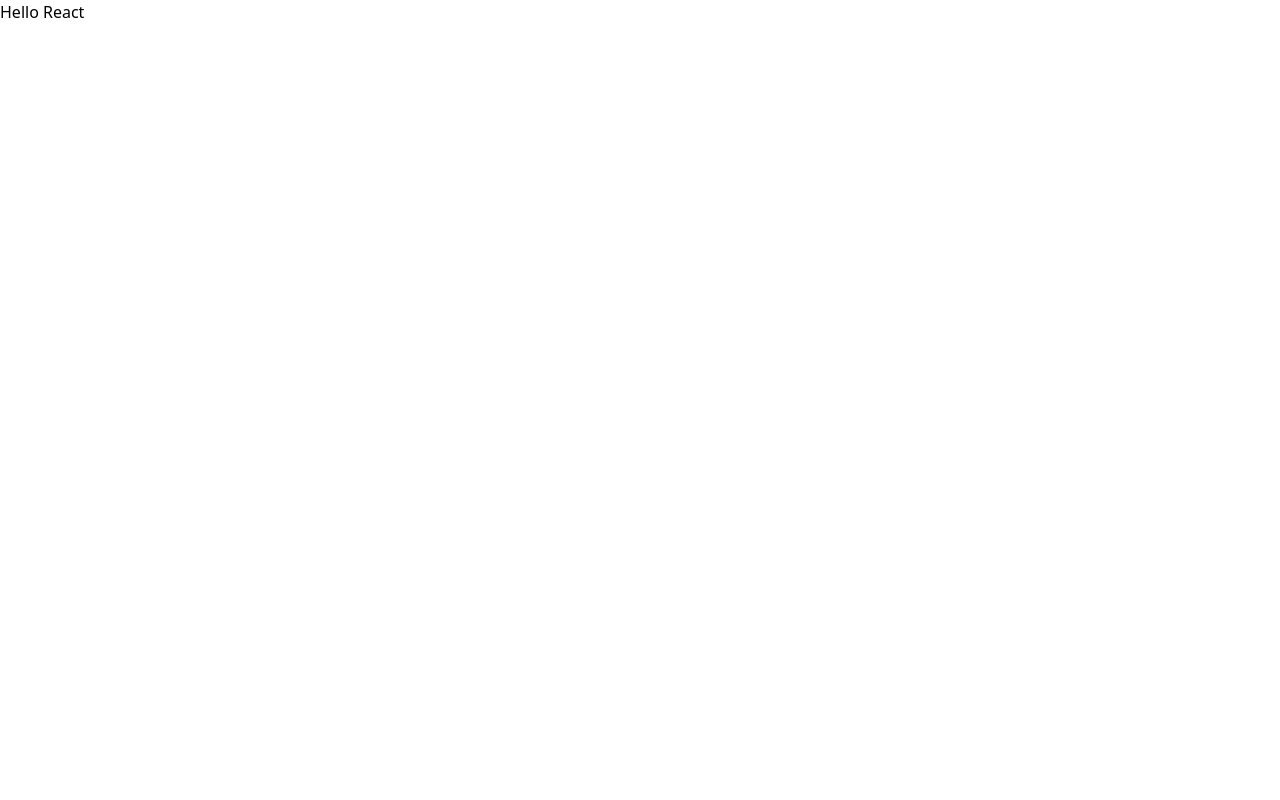
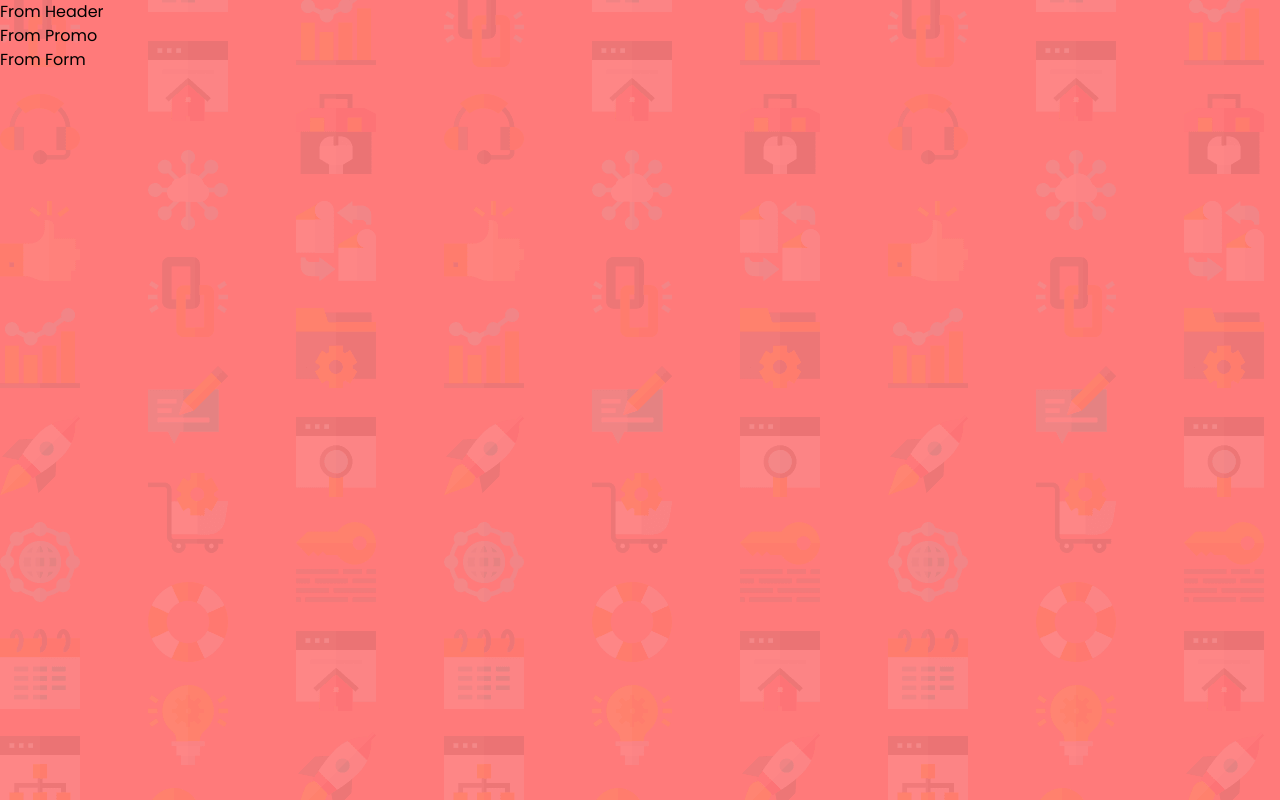
Before and after one commit to tOnski86/intro-component, a React (Vite) app: page / in a window 1280 px wide. Built offline with nearby package versions, Linux system fonts and the light colour scheme.

Commit message:
Create Header, Form, Promo components

```diff
--- a/index.html
+++ b/index.html
@@ -12,7 +12,7 @@
     />
     <title>Intro Component with Sign-up Form</title>
   </head>
-  <body>
+  <body class="font-poppins bg-mobile sm:bg-desktop bg-red">
     <div id="root"></div>
     <script type="module" src="/src/main.jsx"></script>
   </body>
--- a/src/App.jsx
+++ b/src/App.jsx
@@ -1,5 +1,15 @@
+import Header from './components/Header';
+import Promo from './components/Promo';
+import Form from './components/Form';
+
 function App() {
-  return <h1 className='text-cyan-600'>Hello React</h1>;
+  return (
+    <div>
+      <Header />
+      <Promo />
+      <Form />
+    </div>
+  );
 }
 
 export default App;
--- /dev/null
+++ b/src/components/Form.jsx
@@ -0,0 +1,5 @@
+function Form() {
+  return <h1>From Form</h1>;
+}
+
+export default Form;
--- /dev/null
+++ b/src/components/Header.jsx
@@ -0,0 +1,5 @@
+function Header() {
+  return <h1>From Header</h1>;
+}
+
+export default Header;
--- /dev/null
+++ b/src/components/Promo.jsx
@@ -0,0 +1,5 @@
+function Promo() {
+  return <h1>From Promo</h1>;
+}
+
+export default Promo;
--- a/tailwind.config.js
+++ b/tailwind.config.js
@@ -2,7 +2,12 @@
 export default {
   content: ['./index.html', './src/**/*.{js,jsx,ts,tsx}'],
   theme: {
-    extend: {},
+    extend: {
+      backgroundImage: {
+        mobile: "url('/bg-intro-mobile.png')",
+        desktop: "url('/bg-intro-desktop.png')",
+      },
+    },
     fontFamily: {
       poppins: ['Poppins', 'sans-serif'],
     },
```
